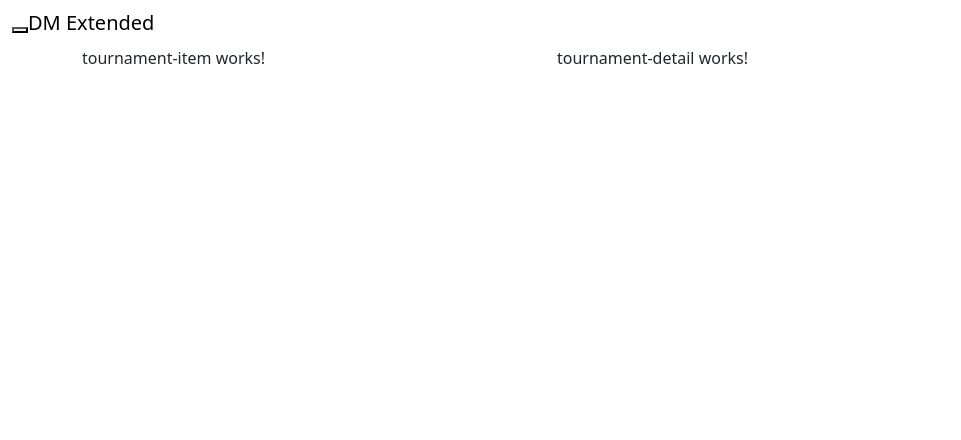
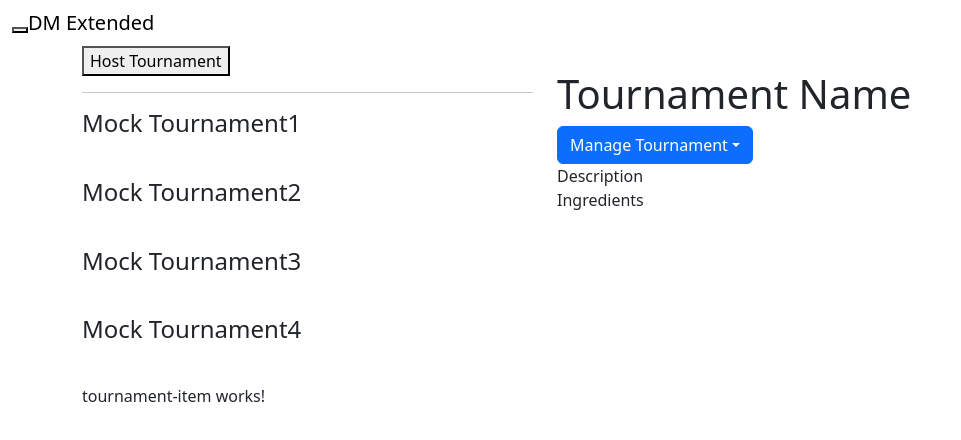
Before and after one commit to StefanGrigorescu/dm-extended, an Angular app: page / in a window 1280 px wide. Shown: the top 440 px of the page, without its empty margins (0-961 px from the left). Built offline with nearby package versions, Linux system fonts and the light colour scheme.

Commit message:
Changed: Models after refining their structures Added: More models and an enum Added: TournamentListComponent and TournamentDetailComponent structure

```diff
--- a/src/app/tournaments/tournament-detail/tournament-detail.component.html
+++ b/src/app/tournaments/tournament-detail/tournament-detail.component.html
@@ -1 +1,39 @@
-<p>tournament-detail works!</p>
+<div class="row">
+    <div class="col-xs-12">
+        <img
+            src=""
+            alt=""
+            class="img-responsive"
+        >
+    </div>
+</div>
+<div class="row">
+    <div class="col-xs-12">
+        <h1>Tournament Name</h1>
+    </div>
+</div>
+<div class="row">
+    <div class="col-xs-12">
+        <div class="btn-group">
+            <button
+                type="button"
+                class="btn btn-primary dropdown-toggle"
+            >
+                Manage Tournament<span class="caret"></span>
+            </button>
+            <ul class="dropdown-menu">
+                <li><a href="#">Add Tournament to List</a></li>
+                <li><a href="#">Edit Tournament</a></li>
+                <li><a href="#">Delete Tournament</a></li>
+            </ul>
+        </div>
+    </div>
+</div>
+<div class="row">
+    <div class="col-xs-12">
+        Description
+    </div>
+    <div class="col-xs-12">
+        Ingredients
+    </div>
+</div>
--- a/src/app/tournaments/tournament-list/tournament-list.component.html
+++ b/src/app/tournaments/tournament-list/tournament-list.component.html
@@ -1 +1,31 @@
-<app-tournament-item></app-tournament-item>
+<div class="row">
+    <div class="col-xs-12">
+        <button class="button btn-success">
+            Host Tournament
+        </button>
+    </div>
+</div>
+<hr>
+<div class="row">
+    <div class="col-xs-12">
+        <a
+            href="#"
+            class="list-group-item clearfix"
+            *ngFor="let tournament of tournaments"
+        >
+            <div class="pull-left">
+                <h4 class="list-group-item-heading">{{tournament.name}}</h4>
+                <p class="list-group-item-text">{{tournament.shortDescription}}</p>
+            </div>
+            <span class="pull-right">
+                <img
+                    [src]="tournament.imagePath"
+                    alt="{{tournament.shortDescription}}"
+                    class="img-responsive"
+                    style="max-height: 50px"
+                >
+            </span>
+        </a>
+        <app-tournament-item></app-tournament-item>
+    </div>
+</div>
--- a/src/app/tournaments/tournament-list/tournament-list.component.ts
+++ b/src/app/tournaments/tournament-list/tournament-list.component.ts
@@ -1,4 +1,5 @@
 import { Component, OnInit } from '@angular/core';
+import { Tournament } from '../tournament.model';
 
 @Component({
   selector: 'app-tournament-list',
@@ -6,7 +7,12 @@ import { Component, OnInit } from '@angular/core';
   styleUrls: ['./tournament-list.component.scss']
 })
 export class TournamentListComponent  implements OnInit{
-  tournaments = [];
+  tournaments: Tournament[] = [
+    new Tournament("Mock Tournament1", "Some descriptive text"),
+    new Tournament("Mock Tournament2", "Some descriptive text"),
+    new Tournament("Mock Tournament3", "Some descriptive text"),
+    new Tournament("Mock Tournament4", "Some descriptive text"),
+  ];
 
   constructor() {
 
--- /dev/null
+++ b/src/app/tournaments/tournament-status.enum.ts
@@ -0,0 +1,11 @@
+/* Tournament status, together with the dates defined in a tournament model,
+ define the state of a tournament
+ and depending on that state, specific behaviors are defined
+*/
+export enum TournamentStatus {
+    Defined = 0,
+    Register = 1,
+    Active = 2,
+    Ended = 3,
+    Archived = 4
+}
--- a/src/app/tournaments/tournament.model.ts
+++ b/src/app/tournaments/tournament.model.ts
@@ -1,26 +1,68 @@
+import { TournamentStatus } from "./tournament-status.enum";
+
 export class Tournament {
-    // Formats would be tournament presets rly (and several options remain available to configure)
+    public name: string;
+    public shortDescription: string;
+    public description: string = "";
 
     // Tournament property
-    initialPoolLowerSize: number;    // for random initial pool sizes;  >= 60
-    initialPoolUpperSize: number;    // for random initial pool sizes   <= 500
-    initialPoolCanBeReset: boolean = false;
-    deckMaxSize: number;             // between 40 and 70 (for some crazy draft)
-    allowedSets: any = ["dm-01","dm-02","dm-03","dm-04","dm-05"];
-    onlyMonoDecks: boolean = false;
+    public initialPoolLowerSize: number;    // for random initial pool sizes;  >= 60
+    public initialPoolUpperSize: number;    // for random initial pool sizes   <= 500
+    public initialPoolCanBeReset: boolean = false;
+    public deckMaxSize: number;             // between 40 and 70 (for some crazy draft)
+    public allowedSets: any = ["dm-01", "dm-02", "dm-03", "dm-04", "dm-05"];
+    public onlyMonoDecks: boolean = false;
 
-    sharedPool: boolean = false;
-    fixedDecks: boolean = false     // wether you register with a single deck at the beginning and cannot change it later. Can't use this with draft simultaneously.
+    public sharedPool: boolean = false;
+    public fixedDecks: boolean = false     // wether you register with a single deck at the beginning and cannot change it later. Can't use this with draft simultaneously.
 
-    draft: boolean = false;         // wether you build your deck separately or in real time with your opponent. Draft always has a shared pool
-    draftPickCount: number;         // how many cards the players see on screen when drafting;                          e.g.: 10
-    draftPickDropped: number;       // how many of the draft cards on a screen will be dropped (the undrafted ones);    e.g.: 4
+    public draft: boolean = false;         // wether you build your deck separately or in real time with your opponent. Draft always has a shared pool
+    public draftPickCount: number;         // how many cards the players see on screen when drafting;                          e.g.: 10
+    public draftPickDropped: number;       // how many of the draft cards on a screen will be dropped (the undrafted ones);    e.g.: 4
 
-    defineTiers: boolean = true;
-    cardsInPoolOfTier: object = {};     // Total cards of a specific tier in pool e.g: {"A": 20, "B": 40, "C": 20, "D": 20, "E": 0}
-    maxCardCopiesOfTier: object = {};   // How many copies of a card of a specific tier in pool  e.g.: {"A": 2, "B": 4, "C": 2, "D": 2, "E": 0}
+    public defineTiers: boolean = true;
+    public cardsInPoolOfTier: object = {};     // Total cards of a specific tier in pool e.g: {"A": 20, "B": 40, "C": 20, "D": 20, "E": 0}
+    public maxCardCopiesOfTier: object = {};   // How many copies of a card of a specific tier in pool  e.g.: {"A": 2, "B": 4, "C": 2, "D": 2, "E": 0}
     // ^ with this you can have singletones
 
-    hostId: number = null;
-    hostName: string = null;
+    public registerStartTime: Date;
+    public registerEndTime: Date;
+    public activeStartTime: Date;
+    public activeEndTime: Date;
+
+    public winnerId: string = null;
+    public winnerName: string = null;
+
+    public hostId: string;
+    public hostName: string;
+    public createdOn: Date = new Date();
+    public status: TournamentStatus = TournamentStatus.Defined;
+    public canceledOn: Date = null;
+    public cancelReason: string = null;
+
+    constructor(
+        name: string,
+        description: string,
+        // deckMaxSize: number,             // between 40 and 70 (for some crazy draft),
+        // draftPickCount: number,         // how many cards the players see on screen when drafting;                          e.g.: 10,
+        // draftPickDropped: number,       // how many of the draft cards on a screen will be dropped (the undrafted ones);    e.g.: 4,
+        // registerStartTime: Date,
+        // registerEndTime: Date,
+        // activeStartTime: Date,
+        // activeEndTime: Date,
+        // hostId: string,
+        // hostName: string
+    ) {
+        this.name = name;
+        this.description = description ?? "";
+        // this.deckMaxSize = deckMaxSize
+        // this.draftPickCount = draftPickCount
+        // this.draftPickDropped = draftPickDropped
+        // this.registerStartTime = registerStartTime
+        // this.registerEndTime = registerEndTime
+        // this.activeStartTime = activeStartTime
+        // this.activeEndTime = activeEndTime
+        // this.hostId = hostId
+        // this.hostName = hostName
+    }
 }
```
Also changed, not shown: src/app/cards/card.model.ts (+8 -8 lines), src/app/cards/tier.model.ts (+4 -4 lines), src/app/tournaments/tournament-card.model.ts (+4 -27 lines), src/app/tournaments/tournament-pool-card.model.ts (added, +11 -0 lines).
